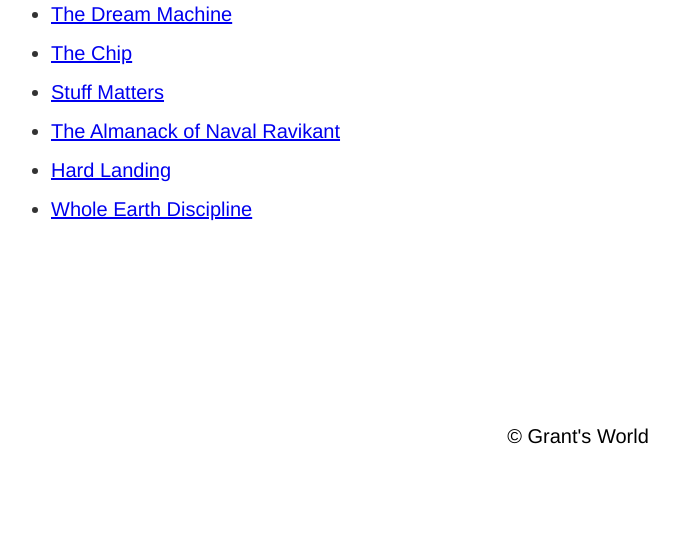
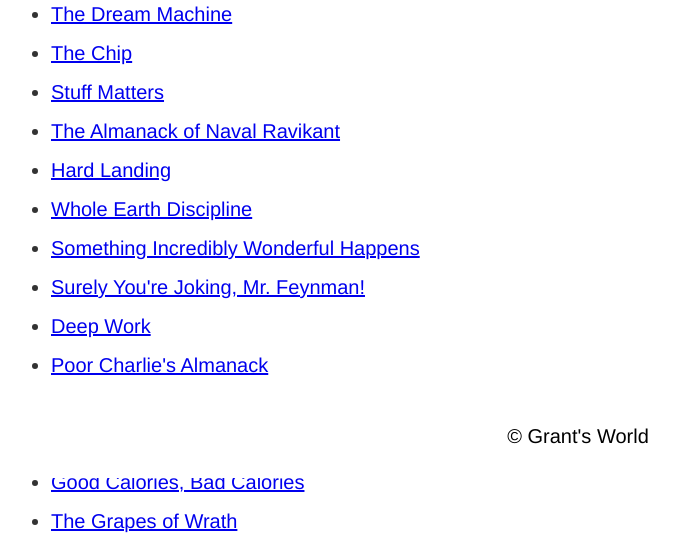
Before and after one commit to granthale/granthale.com, a Node server app: page /bookshelf in a window 1280 px wide. Shown: the part 322-876 px from the top of the page, without its empty margins (72-751 px from the left). Before the commit the page ends 766 px from the top, so only its background shows below. Run offline with Node 20, Linux system fonts and the light colour scheme.

Commit message:
Added a bunch of books and github

```diff
--- a/views/pages/about.ejs
+++ b/views/pages/about.ejs
@@ -20,6 +20,7 @@
           <p> My name is Grant and I'm 22 years old. </p>
           <p> I love to grapple with challenging and interesting ideas - especially those in computer science.</p>
           <p> During the summer of 2023, I'll be in Chicago (in May), Iceland, Amsterdam, Norway (in June) and San Francisco (in July). I'm always looking for people to meet and projects to work on, feel free to reach out! </p>
+          <p> Here is my <a href="https://github.com/granthale">github</a></p>
         </div>
       </div>
       <br><br>
--- a/views/pages/bookshelf.ejs
+++ b/views/pages/bookshelf.ejs
@@ -26,6 +26,14 @@
           <li><a href="https://www.navalmanack.com/">The Almanack of Naval Ravikant</a></li>
           <li><a href="https://www.amazon.com/Hard-Landing-Contest-Profits-Airlines/dp/0812928350">Hard Landing</a></li>
           <li><a href="https://www.amazon.com/Whole-Earth-Discipline-Transgenic-Geoengineering/dp/0143118285">Whole Earth Discipline</a></li>
+          <li><a href="https://www.betterworldbooks.com/product/detail/something-incredibly-wonderful-happens-frank-oppenheimer-and-the-world-he-made-up-9780151008223">Something Incredibly Wonderful Happens</a></li>
+          <li><a href="https://www.amazon.com/Surely-Feynman-Adventures-Curious-Character/dp/0393316041">Surely You're Joking, Mr. Feynman!</a></li>
+          <li><a href="https://www.amazon.com/Deep-Work-Focused-Success-Distracted/dp/1455586692">Deep Work</a></li>
+          <li><a href="https://www.amazon.com/Poor-Charlies-Almanack-Essential-Charles/dp/1953953239/ref=sr_1_1?crid=3SR5XEKQJNH0L&keywords=poor+charlie%27s+almanack&qid=1683681145&sprefix=poor%2520charlies%2520almanack%2Caps%2C88&sr=8-1">Poor Charlie's Almanack</a></li>
+          <li><a href="https://www.amazon.com/Innovators-Dilemma-Technologies-Management-Innovation/dp/1633691780/ref=sr_1_1?keywords=innovators+dilemma&qid=1683681292&s=books&sprefix=the+innovators+di%2Cstripbooks%2C88&sr=1-1">The Innovator's Dilemma</a></li>
+          <li><a href="https://www.amazon.com/Know-Why-Caged-Bird-Sings/dp/0345514408">I Know Why the Caged Bird Sings</a></li>
+          <li><a href="https://www.amazon.com/Good-Calories-Bad-Controversial-Science/dp/1400033462/ref=asc_df_1400033462/?tag=hyprod-20&linkCode=df0&hvadid=312134205520&hvpos=&hvnetw=g&hvrand=830581454970089288&hvpone=&hvptwo=&hvqmt=&hvdev=c&hvdvcmdl=&hvlocint=&hvlocphy=9022185&hvtargid=pla-330756790220&psc=1">Good Calories, Bad Calories</a></li>
+          <li><a href="https://www.amazon.com/Grapes-Wrath-John-Steinbeck/dp/0143039431">The Grapes of Wrath</a></li>
         </ul>
       </div>
     </div>
```
